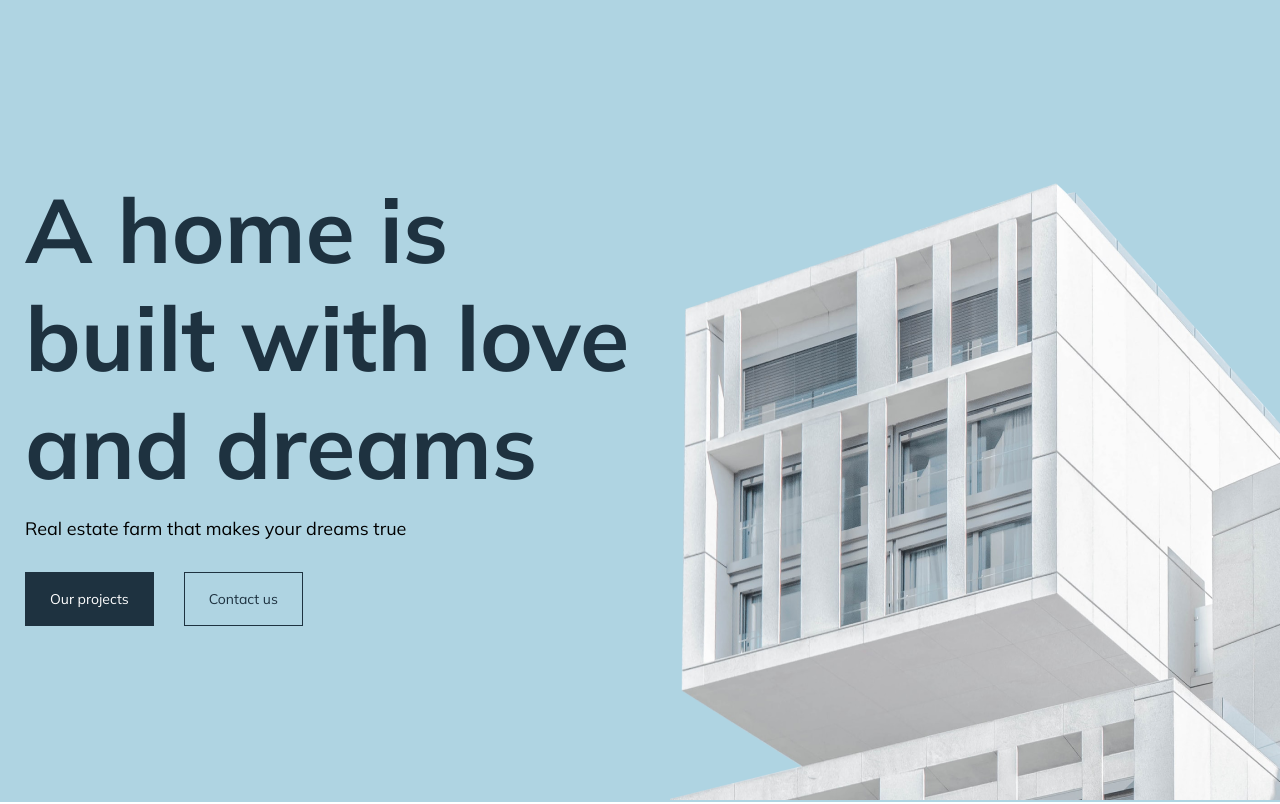
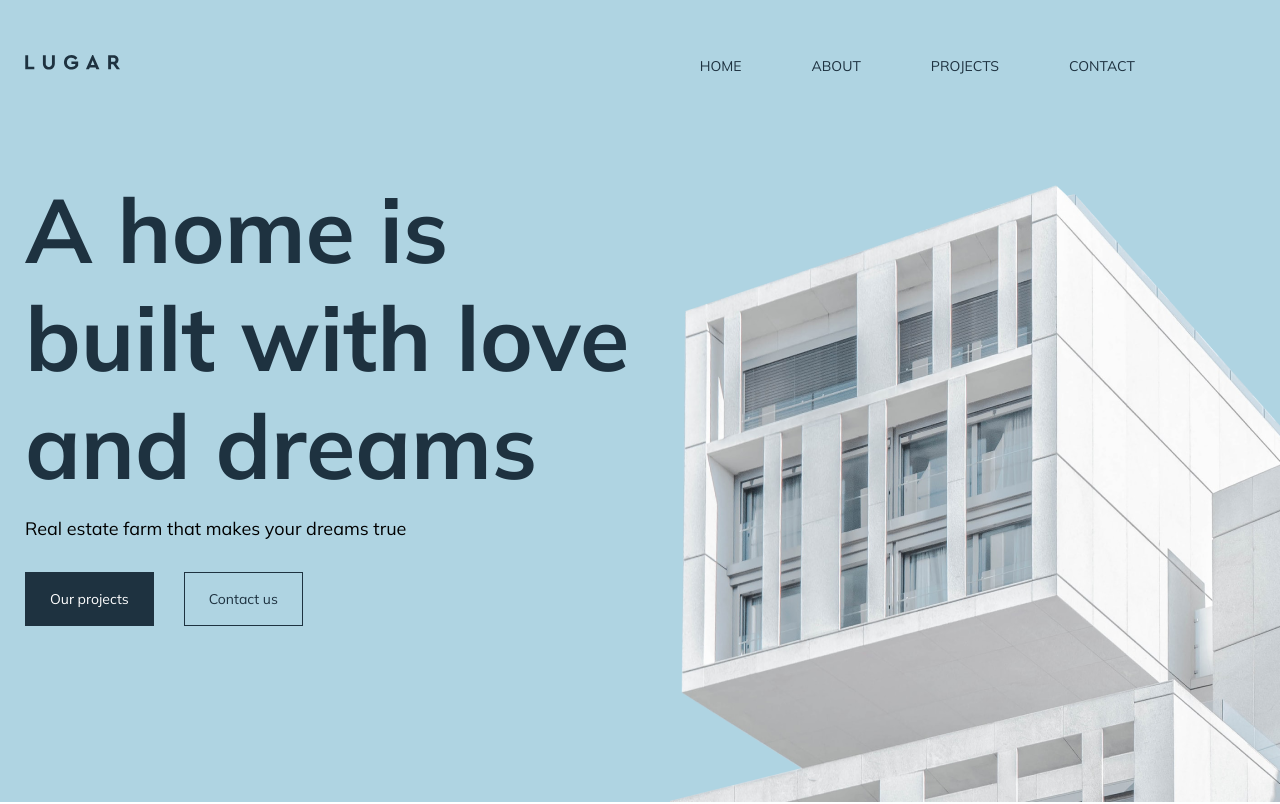
Before and after one commit to fluffystark/guerilla, a React (Create React App) app: page / in a window 1280 px wide. Shown: the top 804 px of the page. Built offline with nearby package versions, Linux system fonts and the light colour scheme; no server answers.

Commit message:
add top nav

```diff
--- a/public/index.html
+++ b/public/index.html
@@ -29,7 +29,7 @@
     <link rel="preconnect" href="https://fonts.gstatic.com" crossorigin>
     <link href="https://fonts.googleapis.com/css2?family=Mulish:wght@300;400;700&display=swap" rel="stylesheet">
 
-    <title>React App</title>
+    <title>LUGAR</title>
   </head>
   <body>
     <noscript>You need to enable JavaScript to run this app.</noscript>
--- a/src/components/App.js
+++ b/src/components/App.js
@@ -1,15 +1,19 @@
 import "flexboxgrid";
 import About from "./organisms/About";
 import Hero from "./organisms/Hero";
+import Nav from "./organisms/Nav";
 import Properties from "./organisms/Properties";
 
 function App() {
     return (
-        <main className="App">
-            <Hero />
-            <Properties />
-            <About />
-        </main>
+        <>
+            <Nav />
+            <main className="App">
+                <Hero />
+                <Properties />
+                <About />
+            </main>
+        </>
     );
 }
 
--- /dev/null
+++ b/src/components/atoms/Logo.js
@@ -0,0 +1,27 @@
+
+
+import * as React from "react";
+
+const Logo = ({className, color}) => {
+    const classList = ["logo"];
+
+    if (className) {
+        classList.push(className);
+    }
+
+    if (color) {
+        classList.push("logo--" + color);
+    }
+
+    return (
+        <svg className={classList.join(" ")} width="95" height="15" viewBox="0 0 95 15" fill="none" xmlns="http://www.w3.org/2000/svg">
+            <path d="M3.14872 11.7135H9.3021V14.312H0.273682V0.256592H3.14872V11.7135Z" fill="white"/>
+            <path d="M29.8335 8.49562C29.8335 9.43187 29.6808 10.2788 29.3755 11.0307C29.0701 11.7826 28.6524 12.4221 28.1195 12.9464C27.5865 13.4708 26.9585 13.8741 26.2354 14.1506C25.5123 14.4272 24.723 14.5655 23.8703 14.5655C23.0176 14.5655 22.2253 14.4272 21.4965 14.1506C20.7648 13.8741 20.1339 13.4736 19.6009 12.9464C19.068 12.4221 18.6532 11.7826 18.3564 11.0307C18.0597 10.2788 17.9099 9.43476 17.9099 8.49562V0.253662H20.7849V8.7088C20.7849 9.2331 20.8627 9.69691 21.0183 10.0945C21.1739 10.492 21.3899 10.8262 21.6665 11.0941C21.943 11.3649 22.2686 11.5665 22.6459 11.7019C23.0233 11.8373 23.4295 11.9036 23.8703 11.9036C24.311 11.9036 24.7172 11.8373 25.0946 11.7019C25.472 11.5665 25.7975 11.3649 26.0741 11.0941C26.3506 10.8233 26.5667 10.492 26.7223 10.0945C26.8778 9.69691 26.9556 9.23598 26.9556 8.7088V0.253662H29.8306V8.49562H29.8335Z" fill="white"/>
+            <path d="M46.4671 0C47.7318 0 48.8639 0.265032 49.8636 0.797979C50.8632 1.33093 51.7044 2.07993 52.3872 3.045L50.3418 4.72739C49.8578 4.07345 49.3018 3.56642 48.6709 3.20344C48.04 2.84046 47.291 2.65898 46.4239 2.65898C45.7412 2.65898 45.1247 2.77133 44.5716 2.99891C44.0184 3.22649 43.5431 3.54626 43.1456 3.95821C42.748 4.37016 42.4426 4.8599 42.2295 5.42742C42.0163 5.99493 41.9097 6.61431 41.9097 7.27977C41.9097 7.96252 42.0192 8.59054 42.241 9.16382C42.4599 9.73997 42.7768 10.2355 43.1888 10.6532C43.6007 11.0709 44.0905 11.3993 44.658 11.6327C45.2255 11.866 45.865 11.9841 46.5737 11.9841C47.412 11.9841 48.1409 11.8285 48.766 11.5145C49.3911 11.2034 49.901 10.7771 50.2986 10.2355V9.08603H46.4239V6.59414H53.1765V10.7483C52.8654 11.3014 52.4793 11.8141 52.0271 12.2808C51.5719 12.7504 51.0591 13.1508 50.4829 13.485C49.9068 13.8192 49.2817 14.0813 48.6075 14.2743C47.9334 14.4674 47.219 14.5624 46.4671 14.5624C45.4012 14.5624 44.4131 14.3781 43.497 14.0093C42.5809 13.6406 41.7858 13.1278 41.1117 12.4767C40.4376 11.8228 39.9075 11.0536 39.5244 10.1663C39.1413 9.27904 38.9482 8.31686 38.9482 7.27977C38.9482 6.24268 39.1413 5.2805 39.5244 4.39321C39.9075 3.50593 40.4376 2.73676 41.1117 2.08282C41.7858 1.42888 42.5809 0.918973 43.497 0.550231C44.4102 0.18437 45.4012 0 46.4671 0Z" fill="white"/>
+            <path d="M74.4283 14.3118H71.3401L70.5508 12.4796H64.8007L64.0114 14.3118H60.926L67.209 0H68.1453L74.4283 14.3118ZM65.8032 10.1145H69.531L67.6786 5.36404L65.8032 10.1145Z" fill="white"/>
+            <path d="M88.4635 0.256542C89.201 0.256542 89.8809 0.363131 90.4974 0.57631C91.1138 0.789489 91.6468 1.09485 92.0933 1.4924C92.5398 1.88995 92.8884 2.36816 93.1362 2.92992C93.3839 3.49167 93.5078 4.11104 93.5078 4.79379C93.5078 5.71565 93.2888 6.52227 92.8481 7.21078C92.4073 7.89929 91.8052 8.42936 91.0389 8.7981L95 14.3148H91.762L88.1236 9.34833H86.0379V14.3091H83.1628V0.253662H88.4635V0.256542ZM86.035 2.78876V6.81323H88.4405C89.1232 6.81323 89.6475 6.62886 90.0163 6.26012C90.385 5.89138 90.5694 5.40164 90.5694 4.79092C90.5694 4.19459 90.385 3.7135 90.0163 3.34187C89.6475 2.97313 89.1232 2.78876 88.4405 2.78876H86.035Z" fill="white"/>
+        </svg>
+    );
+};
+
+export default Logo;
--- a/src/components/organisms/Hero.js
+++ b/src/components/organisms/Hero.js
@@ -9,7 +9,7 @@ const Hero = () => {
                 <img
                     className="hero__image__inner"
                     src={HouseImage}
-                    alt="About Building"
+                    alt="Hero Building"
                 />
             </div>
             <div className="container">
--- a/src/components/organisms/Nav.js
+++ b/src/components/organisms/Nav.js
@@ -1,11 +1,26 @@
 import * as React from "react";
-import LogoSVG from "../../assets/images/logo.svg";
+import Logo from "../atoms/Logo";
 
 const Nav = () => {
 
     return (
-        <div className="nav">
-        </div>
+        <nav className="nav">
+            <div className="container">
+                <div className="row">
+                    <div className="col-xs-12 col-md-12">
+                        <div className="nav__inner">
+                            <Logo className="nav__logo" color="primary" />
+                            <div className="nav__content">
+                                <a href="/">Home</a>
+                                <a href="/">About</a>
+                                <a href="/">Projects</a>
+                                <a href="/">Contact</a>
+                            </div>
+                        </div>
+                    </div>
+                </div>
+            </div>
+        </nav>
     );
 };
 
--- a/src/scss/base/global.scss
+++ b/src/scss/base/global.scss
@@ -13,7 +13,6 @@ code {
 .container,
 .container-fluid {
     position: relative;
-    width: 100%;
     max-width: $layout_container_maxwidth;
     padding-left: $layout_page_padding;
     padding-right: $layout_page_padding;
--- a/src/scss/base/typography.scss
+++ b/src/scss/base/typography.scss
@@ -1,5 +1,6 @@
 body {
     font-family: $font_family_main;
+    word-break: break-word;
 }
 
 h1,
--- /dev/null
+++ b/src/scss/components/atoms/logo.scss
@@ -0,0 +1,8 @@
+.logo {
+    &--primary {
+        fill: $colors_primary;
+        > * {
+            fill: $colors_primary;
+        }
+    }
+}
--- a/src/scss/components/organisms/about.scss
+++ b/src/scss/components/organisms/about.scss
@@ -1,5 +1,12 @@
 .about {
     margin: 150px 0px;
+
+    &__image {
+        &__inner {
+            width: 100%;
+            max-width: 445px;
+        }
+    }
 
     &__content {
         margin-top: 50px;
@@ -13,6 +20,7 @@
         }
         &__footer {
             display: flex;
+            flex-wrap: wrap;
 
             &__item {
                 &:first-child {
--- a/src/scss/components/organisms/hero.scss
+++ b/src/scss/components/organisms/hero.scss
@@ -3,6 +3,7 @@
     background-color: $colors_blue;
     padding-top: 176px;
     padding-bottom: 176px;
+    width: 100%;
 
     &__content {
         max-width: 635px;
@@ -29,5 +30,10 @@
         bottom: 0px;
         right: 0px;
         height: 100%;
+        display: flex;
+
+        &__inner {
+            margin-top: auto;
+        }
     }
 }
--- /dev/null
+++ b/src/scss/components/organisms/nav.scss
@@ -0,0 +1,29 @@
+.nav {
+    position: absolute;
+    top: 0;
+    left: 0;
+    z-index: 1;
+    width: 100%;
+    height: 84px;
+    padding-top: 55px;
+
+    &__inner {
+        display: flex;
+        justify-content: space-between;
+    }
+
+    &__content {
+        > a {
+            font-family: $font_family_main;
+            text-transform: uppercase;
+            font-size: rem-calc(14px);
+            line-height: 18px;
+            margin-left: 70px;
+            color: $colors_primary;
+
+            &:first-child {
+                margin-left: 0px;
+            }
+        }
+    }
+}
--- a/src/scss/index.scss
+++ b/src/scss/index.scss
@@ -15,6 +15,7 @@
 @import "components/organisms/properties";
 @import "components/organisms/about";
 @import "components/organisms/hero";
+@import "components/organisms/nav";
 
 // Molecules
 @import "components/molecules/property-tile";
@@ -22,3 +23,4 @@
 // Atoms
 @import "components/atoms/button";
 @import "components/atoms/select";
+@import "components/atoms/logo";
```
